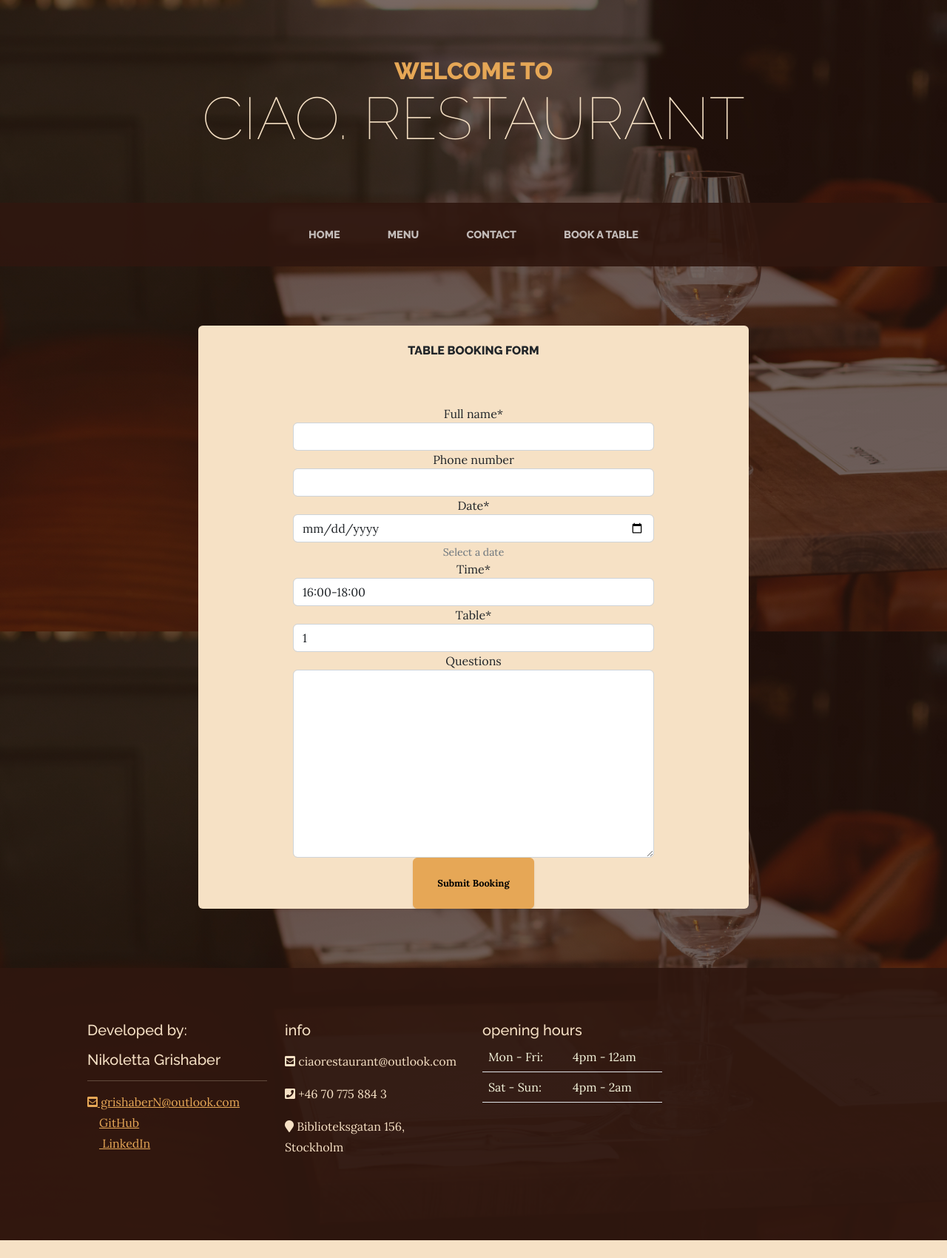
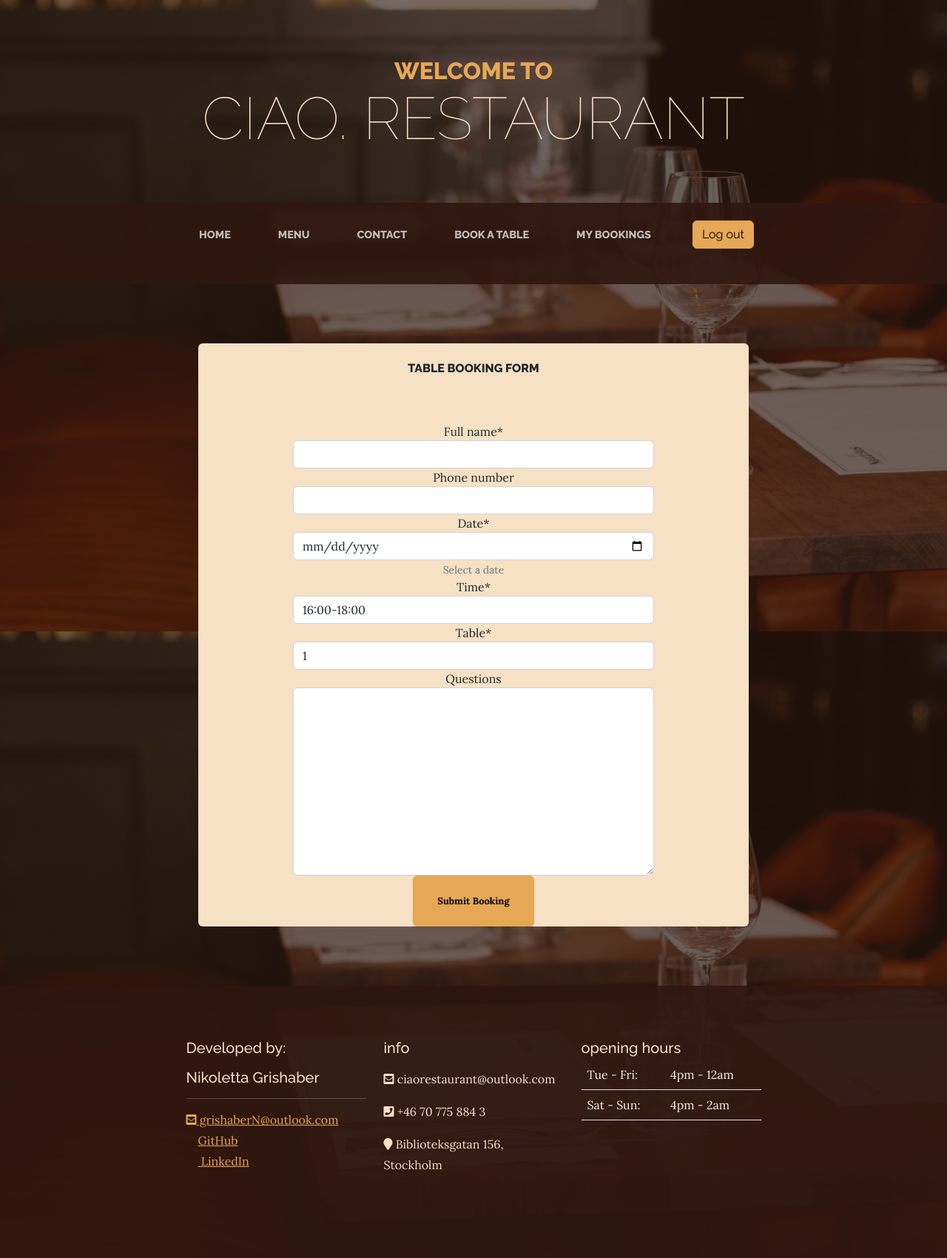
Before and after one commit to NikolettaGr/Restaurant-Booking-App, a Django app: page /booking/ in a window 1280 px wide. Shown: the whole page at 74% size. Before the commit the page ends 1676 px from the top, so only its background shows below. Run offline with Django 4.2, Linux system fonts and the light colour scheme; the visitor is signed in with stand-in values (Sample User, id 1); some libraries are stand-ins or nearby versions.

Commit message:
Implement if statement for authentication

```diff
--- a/templates/base.html
+++ b/templates/base.html
@@ -40,10 +40,24 @@
                 <ul class="navbar-nav mx-auto">
                     <li class="nav-item px-lg-4"><a class="nav-link text-uppercase" href="{% url 'home' %}">Home</a>
                     </li>
-                    <li class="nav-item px-lg-4"><a class="nav-link text-uppercase" href="about.html">Menu</a></li>
-                    <li class="nav-item px-lg-4"><a class="nav-link text-uppercase" href="">Contact</a></li>
+                    <li class="nav-item px-lg-4"><a class="nav-link text-uppercase" href="{% url 'menu' %}">Menu</a>
+                    </li>
+                    <li class="nav-item px-lg-4"><a class="nav-link text-uppercase"
+                            href="{% url 'contact' %}">Contact</a></li>
                     <li class="nav-item px-lg-4"><a class="nav-link text-uppercase"
                             href="{% url 'account_login' %}">Book a table</a></li>
+                    {% if user.is_authenticated %}
+                    <li class="nav-item px-lg-4">
+                        <a class="nav-link text-uppercase" href="{% url 'view_booking' %}">My bookings</a>
+                    </li>
+                    <li class="nav-item px-lg-4 text-uppercase">
+                        <a href="{% url 'account_logout' %}">
+                            <button type="button" class="btn btn-primary btn-block mb-4">
+                                Log out
+                            </button>
+                        </a>
+                    </li>
+                    {% endif %}
                 </ul>
             </div>
         </div>
@@ -56,7 +70,7 @@
 
     <footer class="footer text-faded py-4">
         <div class="container p-5">
-            <div class="row">
+            <div class="row justify-content-center">
                 <div class="col-lg-3 col-md-6 mb-4">
                     <h5 class="mb-3">Developed by:</h5>
                     <ul class="list-unstyled mb-0">
@@ -98,7 +112,7 @@
                     <table class="table">
                         <tbody>
                             <tr style="color:beige;">
-                                <td>Mon - Fri:</td>
+                                <td>Tue - Fri:</td>
                                 <td>4pm - 12am</td>
                             </tr>
                             <tr style="color:beige;">
```
